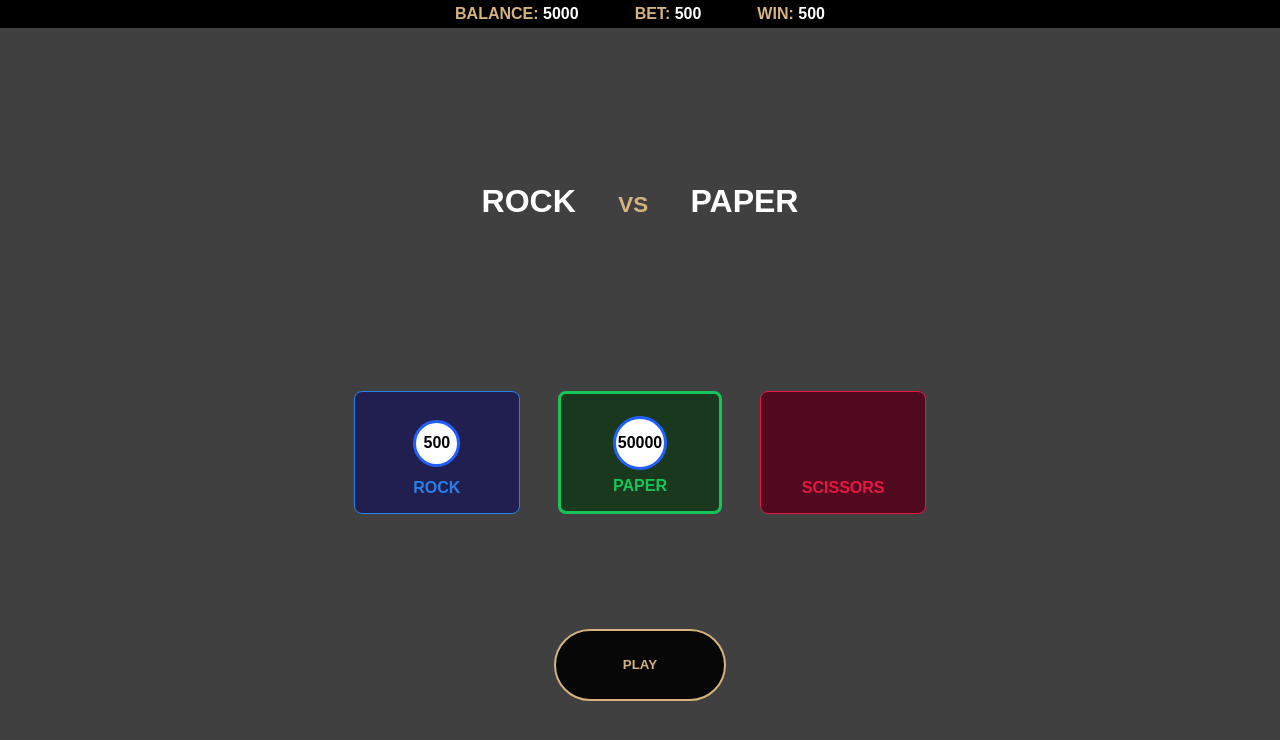
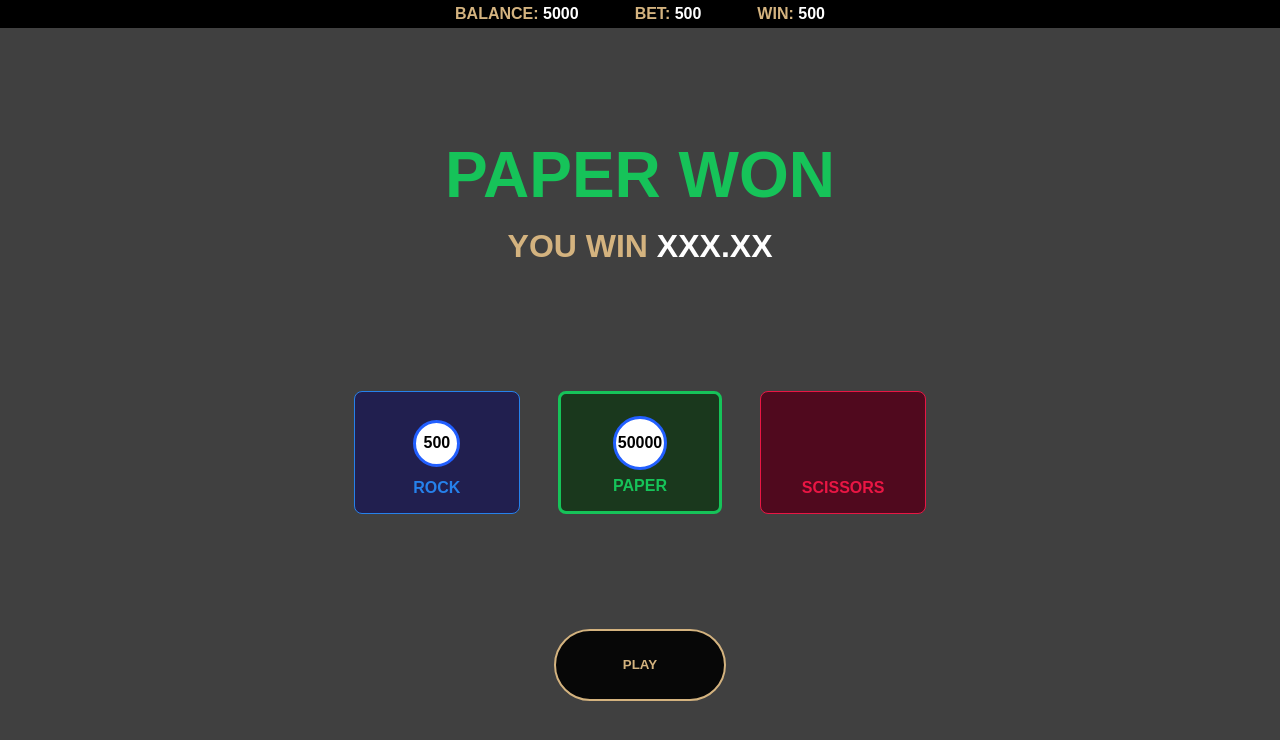
Before and after one commit to Nikolai-Iakushchenko/rock_paper_scissors, a React (Vite) app: page / in a window 1280 px wide. Shown: the top 740 px of the page. Built offline with nearby package versions, Linux system fonts and the light colour scheme.

Commit message:
add GameResultMessage

```diff
--- /dev/null
+++ b/src/components/GameResultMessage/GameResultMessage.module.css
@@ -0,0 +1,20 @@
+.gameResultMessage {
+  display: grid;
+  align-content: center;
+  text-align: center;
+  row-gap: 5%;
+}
+
+.winningBet {
+  color: var(--light-green);
+  font-size: 4em;
+
+}
+
+.winMessage {
+  font-size: 2em;
+}
+
+.winText {
+  color: var(--golden);
+}
--- /dev/null
+++ b/src/components/GameResultMessage/GameResultMessage.tsx
@@ -0,0 +1,14 @@
+import styles from "./GameResultMessage.module.css";
+
+const GameResultMessage = () => {
+  return (
+    <div className={styles.gameResultMessage}>
+      <div className={styles.winningBet}>paper won</div>
+      <div className={styles.winMessage}>
+        <span className={styles.winText}>you win</span> xxx.xx
+      </div>
+    </div>
+  );
+};
+
+export default GameResultMessage;
--- a/src/components/MessagePanel/MessagePanel.tsx
+++ b/src/components/MessagePanel/MessagePanel.tsx
@@ -1,12 +1,14 @@
 import styles from "./MessagePanel.module.css";
+import GameResultMessage from "../GameResultMessage/GameResultMessage.tsx";
 // import StartGameMessage from "../StartGameMessage/StartGameMessage.tsx";
-import PlayersChoiceMessage from "../App/PlayersChoiceMessage/PlayersChoiceMessage.tsx";
+// import PlayersChoiceMessage from "../App/PlayersChoiceMessage/PlayersChoiceMessage.tsx";
 
 const MessagePanel = () => {
   return (
     <div className={styles.messagePanel}>
       {/*<StartGameMessage />*/}
-      <PlayersChoiceMessage />
+      {/*<PlayersChoiceMessage />*/}
+      <GameResultMessage />
     </div>
   );
 };
--- a/src/index.css
+++ b/src/index.css
@@ -26,7 +26,7 @@ body {
   --dark-blue: #211F4F;
   --light-blue: #2681EB;
   --dark-green: #1A381D;
-  --light-green: #16C459;
+  --light-green: #16C359;
   --dark-red: #50091E;
   --light-red: #E91644;
 
```
